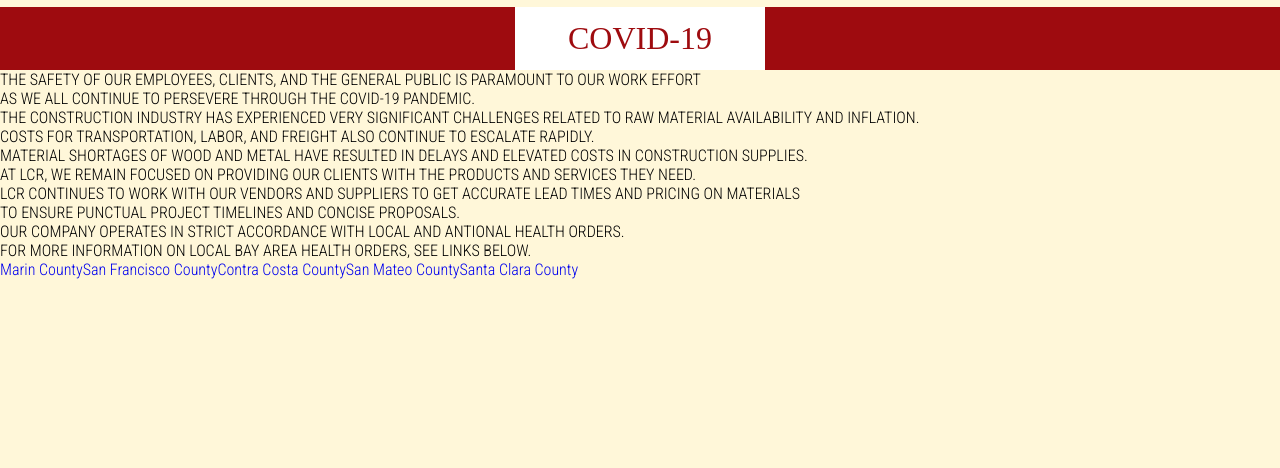
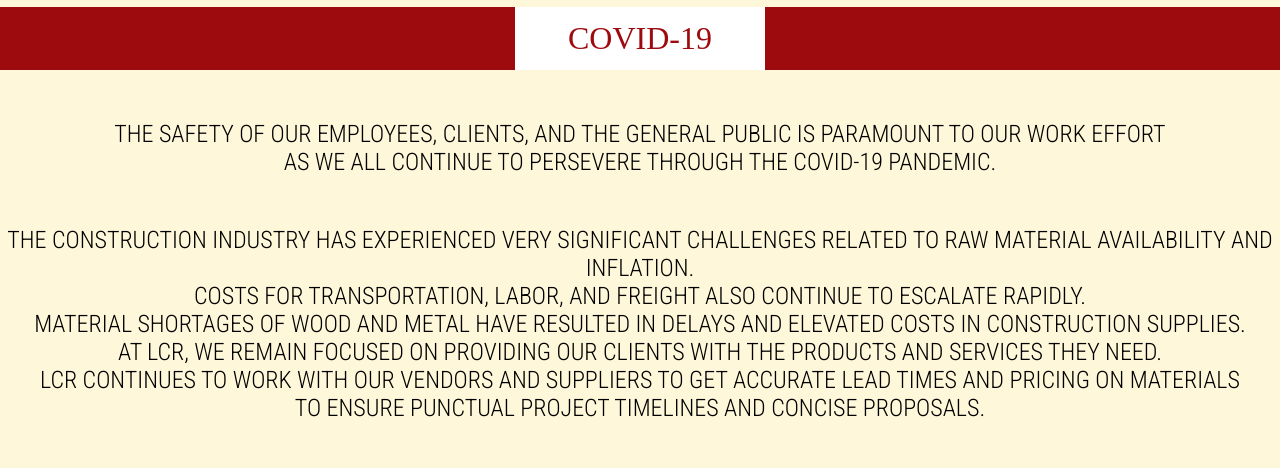
Before and after one commit to tashi-ono/lcr-website, a React (Create React App) app: page /covid in a window 1280 px wide. Shown: the part 332-800 px from the top of the page. Built offline with nearby package versions, Linux system fonts and the light colour scheme; a web font is replaced by a local one.

Commit message:
Create Covid page; isolate footer to component

```diff
--- a/src/components/Covid/Covid.css
+++ b/src/components/Covid/Covid.css
@@ -2,3 +2,21 @@
   background-color: #fff7d9;
   height: 100%;
 }
+
+#covid-page p {
+  font-size: 1.5rem;
+  padding-top: 50px;
+  text-align: center;
+}
+
+#covid-links {
+  display: flex;
+  justify-content: center;
+  gap: 3vw;
+}
+
+#covid-links a {
+  font-size: 2rem;
+  margin: 50px 0;
+  padding-right: 5px;
+}
--- a/src/components/Covid/Covid.jsx
+++ b/src/components/Covid/Covid.jsx
@@ -6,12 +6,12 @@ const Covid = () => {
   return (
     <div id="covid-page">
       <Header title="COVID-19" color="#9E0B0F" />
-      <p>
+      <p id="covid-pg-1">
         THE SAFETY OF OUR EMPLOYEES, CLIENTS, AND THE GENERAL PUBLIC IS
         PARAMOUNT TO OUR WORK EFFORT <br /> AS WE ALL CONTINUE TO PERSEVERE
         THROUGH THE COVID-19 PANDEMIC.
       </p>
-      <p>
+      <p id="covid-pg-2">
         THE CONSTRUCTION INDUSTRY HAS EXPERIENCED VERY SIGNIFICANT CHALLENGES
         RELATED TO RAW MATERIAL AVAILABILITY AND INFLATION. <br />
         COSTS FOR TRANSPORTATION, LABOR, AND FREIGHT ALSO CONTINUE TO ESCALATE
@@ -24,17 +24,18 @@ const Covid = () => {
         ACCURATE LEAD TIMES AND PRICING ON MATERIALS <br />
         TO ENSURE PUNCTUAL PROJECT TIMELINES AND CONCISE PROPOSALS.
       </p>
-      <p>
-        OUR COMPANY OPERATES IN STRICT ACCORDANCE WITH LOCAL AND ANTIONAL HEALTH
+      <p id="covid-pg-3">
+        OUR COMPANY OPERATES IN STRICT ACCORDANCE WITH LOCAL AND NATIONAL HEALTH
         ORDERS. <br />
         FOR MORE INFORMATION ON LOCAL BAY AREA HEALTH ORDERS, SEE LINKS BELOW.
       </p>
 
-      <div>
+      <div id="covid-links">
         <a href="https://coronavirus.marinhhs.org/">Marin County</a>
         <a href="https://www.sfdph.org/dph/alerts/coronavirus-healthorders.asp">
           San Francisco County
         </a>
+
         <a href="https://www.coronavirus.cchealth.org/health-orders">
           Contra Costa County
         </a>
--- /dev/null
+++ b/src/components/Footer/Footer.css
@@ -0,0 +1,13 @@
+.footer {
+  background-color: #67778a;
+  height: 60px;
+  width: 100%;
+  margin-bottom: 0;
+}
+
+.footer p {
+  color: rgb(183, 187, 196);
+  font-size: 1.2rem;
+  text-align: right;
+  padding: 20px 50px 0 0;
+}
--- /dev/null
+++ b/src/components/Footer/Footer.jsx
@@ -0,0 +1,15 @@
+import React from "react";
+import "./Footer.css";
+
+const Footer = () => {
+  const getCurrentYear = () => {
+    return new Date().getFullYear();
+  };
+  return (
+    <div className="footer">
+      <p>Copyright &copy; {getCurrentYear()} - LCR Commercial Construction</p>
+    </div>
+  );
+};
+
+export default Footer;
--- a/src/components/Homepage/Homepage.css
+++ b/src/components/Homepage/Homepage.css
@@ -155,11 +155,4 @@
   h3#strategy {
     padding-top: 130px;
   }
-
-  .footer {
-    background-color: #67778a;
-    height: 60px;
-    width: 100%;
-    margin-bottom: 0;
-  }
 }
--- a/src/components/Homepage/Homepage.jsx
+++ b/src/components/Homepage/Homepage.jsx
@@ -1,4 +1,5 @@
 import React from "react";
+import Footer from "../Footer/Footer";
 import Logo from "../Logo/Logo";
 import Nav from "../Nav/Nav";
 import "./Homepage.css";
@@ -13,7 +14,7 @@ const Homepage = () => {
         <h3 id="execution">EXECUTION</h3>
         <h3 id="compliance">COMPLIANCE</h3>
       </div>
-      <div className="footer"></div>
+      <Footer />
     </div>
   );
 };
--- a/src/components/Nav/Nav.css
+++ b/src/components/Nav/Nav.css
@@ -6,7 +6,6 @@ nav {
 nav a {
   font-family: "Flamenco", cursive;
   font-size: 1.6rem;
-  /* font-weight: bold; */
 }
 
 @media only screen and (min-width: 768px) {
```
